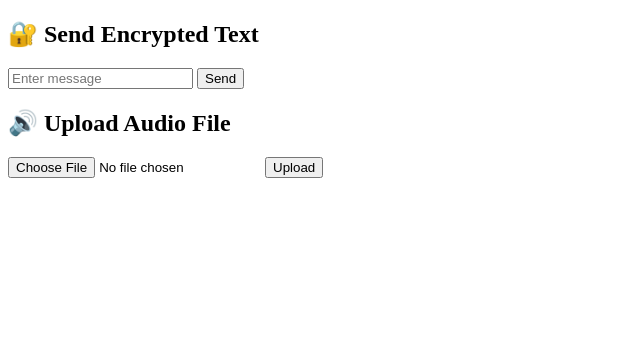
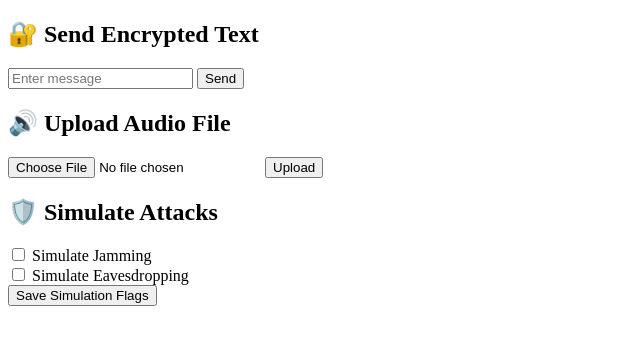
Before and after one commit to Nkdcg/flask_hopping, a Flask app: page / in a window 1280 px wide. Shown: the top 345 px of the page, without its empty margins (0-640 px from the left). Run offline with Flask 3, Linux system fonts and the light colour scheme.

Commit message:
added jamming and eavesdropping

```diff
--- a/app.py
+++ b/app.py
@@ -36,5 +36,20 @@ def upload_audio():
     audio.save(os.path.join(SHARED_FOLDER, 'uploaded_audio.wav'))
     return "✅ Audio uploaded successfully."
 
+@app.route('/set_simulation_flags', methods=['POST'])
+def set_simulation_flags():
+    data = request.get_json()
+    flags = {
+        "simulate_jamming": data.get("simulate_jamming", False),
+        "simulate_eavesdropping": data.get("simulate_eavesdropping", False)
+    }
+
+    flags_path = os.path.join(SHARED_FOLDER, 'simulation_flags.json')
+    with open(flags_path, 'w') as f:
+        json.dump(flags, f)
+
+    return jsonify({"status": "✅ Simulation flags saved successfully."})
+
+
 if __name__ == '__main__':
     app.run(debug=True)
--- a/templates/index.html
+++ b/templates/index.html
@@ -15,5 +15,33 @@
         <input type="file" name="audio" accept="audio/*" required>
         <button type="submit">Upload</button>
     </form>
+
+    <h2>🛡️ Simulate Attacks</h2>
+<form id="simulationForm">
+    <label><input type="checkbox" id="jamming"> Simulate Jamming</label><br>
+    <label><input type="checkbox" id="eavesdropping"> Simulate Eavesdropping</label><br>
+    <button type="submit">Save Simulation Flags</button>
+</form>
+
+<p id="simStatus"></p>
+
+<script>
+    document.getElementById("simulationForm").onsubmit = async (e) => {
+        e.preventDefault();
+
+        const simulate_jamming = document.getElementById("jamming").checked;
+        const simulate_eavesdropping = document.getElementById("eavesdropping").checked;
+
+        const res = await fetch('/set_simulation_flags', {
+            method: 'POST',
+            headers: { 'Content-Type': 'application/json' },
+            body: JSON.stringify({ simulate_jamming, simulate_eavesdropping })
+        });
+
+        const data = await res.json();
+        document.getElementById("simStatus").textContent = data.status;
+    };
+</script>
+
 </body>
 </html>
```
Also changed, not shown: shared_data/text_message.txt (+2 -0 lines), 1 other file.
